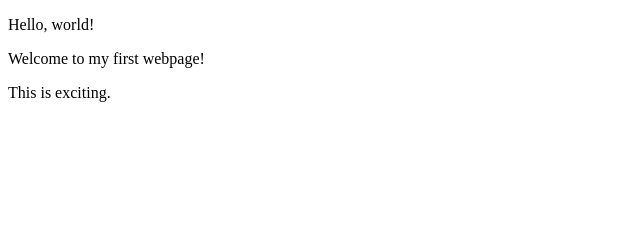
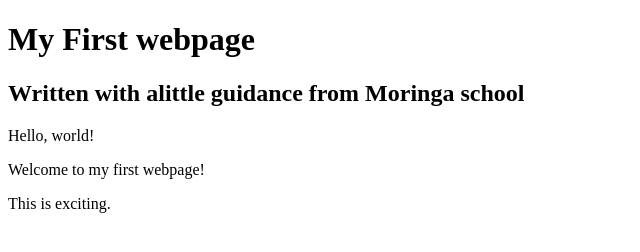
Before and after one commit to ynyanchoka/my-first-webpage, a plain HTML site: page my-first-webpage.html in a window 1280 px wide. Shown: the whole page, without its empty margins (0-640 px from the left). Drawn offline with Linux system fonts and the light colour scheme.

Commit message:
add header block elements

```diff
--- a/my-first-webpage.html
+++ b/my-first-webpage.html
@@ -4,6 +4,9 @@
         <title>My first webpage!</title>
     </head>
     <body>
+        <h1>My First webpage</h1>
+        <h2>Written with alittle guidance from Moringa school</h2>
+
         <p>Hello, world!</p>
         <p>Welcome to my first webpage!</p>
         <p>This is exciting.</p>
```
